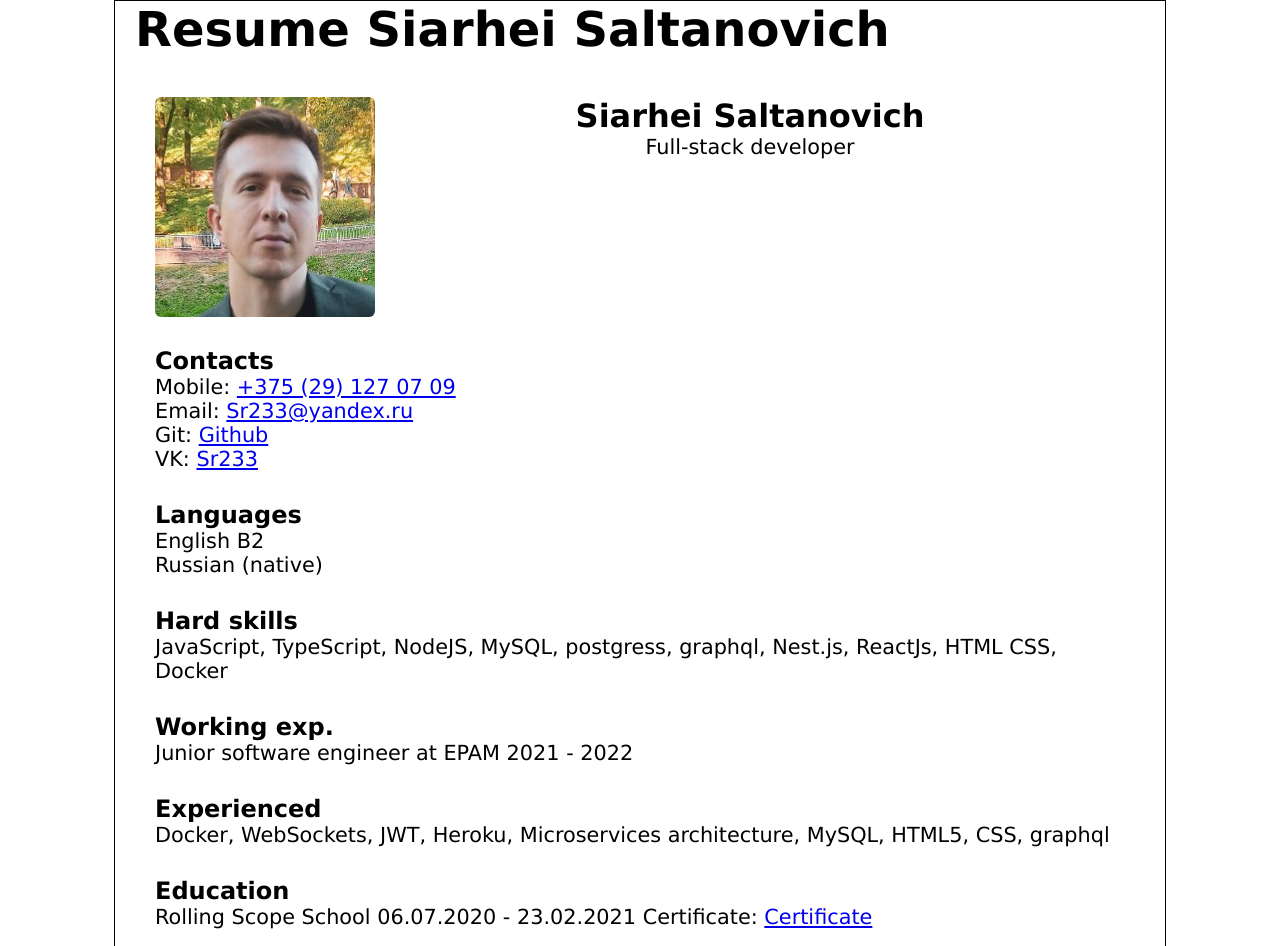
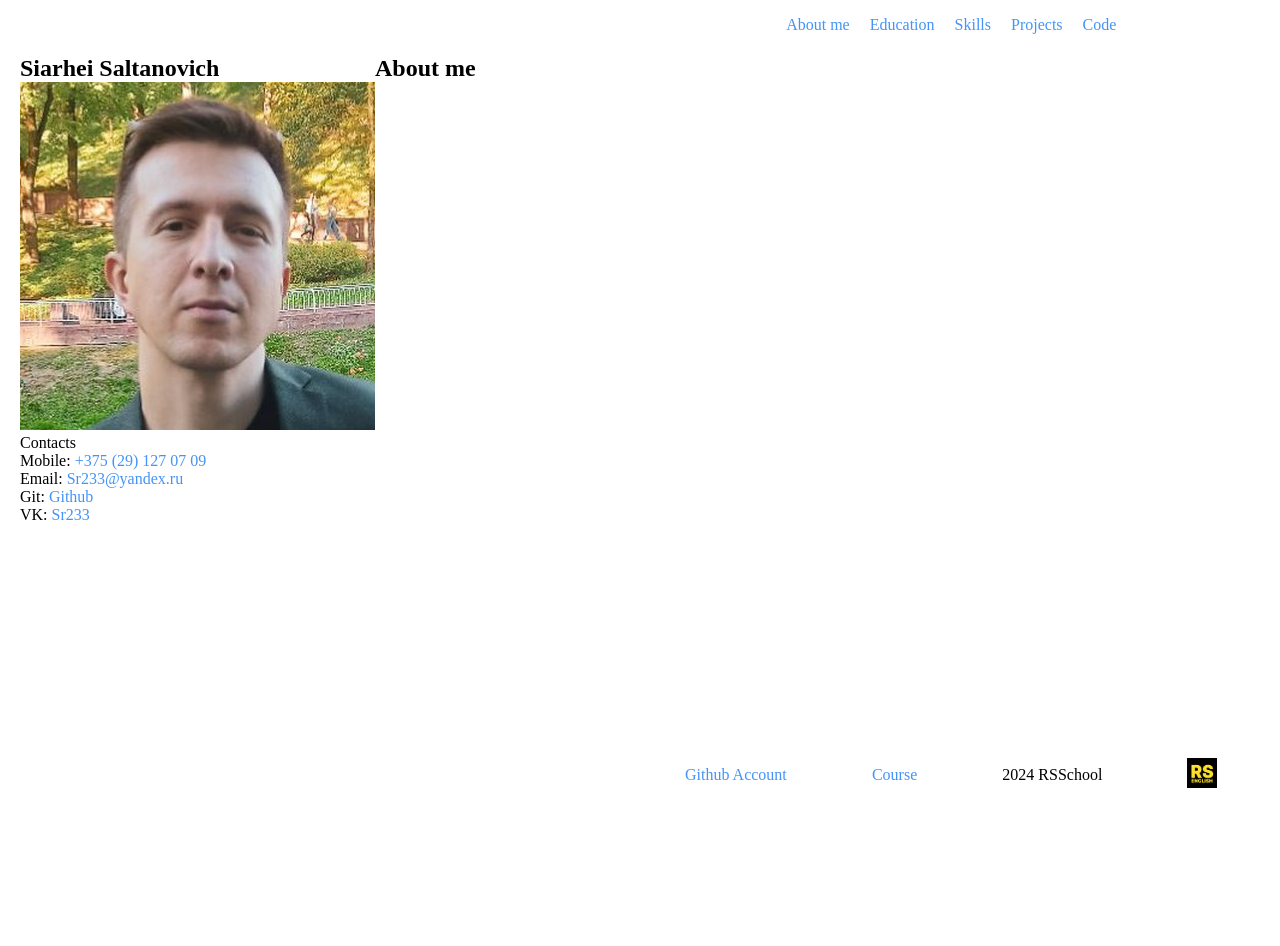
Before and after one commit to Srr233/rsschool-cv, a plain HTML site: page index.html in a window 1280 px wide. Shown: the top 946 px of the page. After the commit the page ends 800 px from the top, so only its background shows below. Drawn offline with Linux system fonts and the light colour scheme.

Commit message:
init: new version

```diff
--- a/index.html
+++ b/index.html
@@ -1,114 +1,51 @@
 <!DOCTYPE html>
 <html lang="en">
     <head>
-        <link href="./style.css" rel="stylesheet">
-        <title>Sr233</title>
+        <meta charset="UTF-8" />
+        <meta name="viewport" content="width=device-width, initial-scale=1.0" />
+        <link rel="stylesheet" href="style.css" />
+        <title>Siarhei CV</title>
     </head>
     <body>
-        <div class="wrapper">
-            <header><h1 class="h1-header">Resume Siarhei Saltanovich</h1></header>
+        <header>
+            <nav>
+                <ul class="header__ul">
+                    <li><a href="#">About me</a></li>
+                    <li><a href="#">Education</a></li>
+                    <li><a href="#">Skills</a></li>
+                    <li><a href="#">Projects</a></li>
+                    <li><a href="#">Code</a></li>
+                </ul>
+            </nav>
+        </header>
         <main>
-                <section class="firstSection">
-                    <img class="img" src="./photo_2024-04-28_20-32-06.jpg" alt="I'm">
-                    <div>
-                        <h2>Siarhei Saltanovich</h2>
-                        <p>Full-stack developer</p>
-                    </div>
-                </section>
-                <div class="info-section">
-                    <div>
-                        <article>
-                            <h3>Contacts</h3>
+            <section>
+                <h1>Siarhei Saltanovich</h1>
+                <img src="./src/media/photo_2024-04-28_20-32-06.jpg" alt="Author photo" />
                 <ul>
+                    <span>Contacts</span>
                     <li>Mobile: <a href="tel:+375291270709">+375 (29) 127 07 09</a></li>
                     <li>Email: <a href="mailto:Sr233@yandex.ru">Sr233@yandex.ru</a></li>
                     <li>Git: <a href="https://github.com/Srr233">Github</a></li>
                     <li>VK: <a href="https://vk.com/sr233">Sr233</a></li>
                 </ul>
-                        </article>
-                        <article>
-                            <h3>Languages</h3>
-                            <ul>
-                                <li>English B2</li>
-                                <li>Russian (native)</li>
-                            </ul>
-                        </article>
-                        <article>
-                            <h3>Hard skills</h3>
-                            <p>
-                                JavaScript, TypeScript, NodeJS, MySQL, postgress, graphql, Nest.js, ReactJs, HTML CSS,
-                                Docker
-                            </p>
-                        </article>
-                        <article>
-                            <h3>Working exp.</h3>
-                            <p>Junior software engineer at EPAM 2021 - 2022</p>
-                        </article>
-                        <article>
-                            <h3>Experienced</h3>
-                            <p>
-                                Docker, WebSockets, JWT, Heroku, Microservices architecture, MySQL, HTML5, CSS, graphql
-                            </p>
-                        </article>
-                        <article>
-                            <h3>Education</h3>
-                            <p>
-                                Rolling Scope School 06.07.2020 - 23.02.2021 Certificate:
-                                <a href="https://app.rs.school/certificate/xsv5x7sa">Certificate</a>
-                            </p>
-                        </article>
-                    </div>
-                </div>
+            </section>
+            <div class="content-wrapper">
                 <section>
-                    <h3>My latest code:</h3>
-                    <div class="code">
-                        <pre><code>
-                            клёво FindMeAJob жЫ
-                                    стрельнутьБычки(startPack) жЫ
-                                         тырыпыры.startPack внатуре startPack нахуй
-                                         тырыпыры._salary внатуре startPack.salary нахуй
-                                     есть
-
-                                 findAJob() жЫ
-                                    потрещим (трулио) жЫ
-                                        красноглазое.чмо("you will find a job soon...") нахуй
-                                    есть
-                                есть
-
-                                set salary(param) жЫ
-                                    тырыпыры._salary внатуре param * 10 нахуй
-                                    отвечаю тырыпыры._salary нахуй
-                                есть
-                                get salary() жЫ
-                                    отвечаю тырыпыры._salary нахуй
-                                есть
-                            есть
-
-                            </code></pre>
+                    <h2>About me</h2>
+                    <div class="about-me-wrapper">
+                        <p></p>
                     </div>
                 </section>
-                <section>
-                    <h3>Experience</h3>
-                    <p>Junior software developer EPAM systems 2021-2022</p>
-                </section>
-                <section>
-                    <h3>Education</h3>
-                    <p>
-                        A welder officialy, but I took a course of front-end development in Rolling Scope School in 2020
-                    </p>
-                </section>
-                <section>
-                    <h3>English</h3>
-                    <p>B2</p>
-                </section>
+            </div>
         </main>
         <footer>
             <a href="https://github.com/Srr233">Github Account</a>
+            <a href="https://rs.school/courses/javascript">Course</a>
             <p class="p-footer">2024 RSSchool</p>
             <div>
-                    <img id="logo-rss" src="./RSEnglish.png" alt="Rolling scope school logo">
+                <img id="logo-rss" src="./src/media/RSEnglish.png" alt="Rolling scope school logo" />
             </div>
         </footer>
-        </div>
     </body>
 </html>
--- /dev/null
+++ b/src/css/constants.css
@@ -0,0 +1,3 @@
+:root {
+    --link-a: #4493f8;
+}
--- /dev/null
+++ b/src/css/footer.css
@@ -0,0 +1,12 @@
+footer {
+    display: flex;
+    grid-column-start: 2;
+    grid-row-start: 3;
+    justify-content: space-around;
+    align-items: center;
+}
+
+footer img {
+    width: 30px;
+    height: 30px;
+}
--- /dev/null
+++ b/src/css/header.css
@@ -0,0 +1,15 @@
+header {
+    display: flex;
+    justify-content: center;
+    align-items: center;
+
+    grid-column-start: 2;
+}
+
+.header__ul {
+    display: flex;
+}
+
+.header__ul li {
+    padding: 0 10px;
+}
--- /dev/null
+++ b/src/css/index.css
@@ -0,0 +1,4 @@
+@import url("./constants.css");
+@import url("./footer.css");
+@import url("./header.css");
+@import url("./main.css");
--- /dev/null
+++ b/src/css/main.css
@@ -0,0 +1,5 @@
+main {
+    display: flex;
+    grid-column-start: 1;
+    grid-column-end: 3;
+}
--- a/style.css
+++ b/style.css
@@ -1,116 +1,27 @@
-@keyframes fromLeft {
-    0% {
-        right: 100vw;
-    }
-
-    100% {
-        right: 0px;
-    }
-}
-
-@keyframes fromRight {
-    0% {
-        left: 100vw;
-    }
-    100% {
-        left: 0px;
-    }
-}
+@import url("./src/css/index.css");
 
 * {
     margin: 0;
-}
-
-.firstSection div {
-    position: relative;
-    animation: 1.2s fromRight;
-}
-
-p,
-li {
-    font-family: Verdana, sans-serif;
-    font-size: 130%;
-    list-style-type: none;
-}
-ul {
     padding: 0;
 }
 
-h1 {
-    font-family: Verdana, sans-serif;
-    font-size: 48px;
-}
-h2 {
-    font-family: Verdana, sans-serif;
-    font-size: 32px;
-}
-h3 {
-    font-family: Verdana, sans-serif;
-    font-size: 24px;
-}
-.firstSection {
-    display: flex;
+li {
+    list-style: none;
 }
 
-.img {
-    animation: 1s fromLeft;
+a {
+    color: var(--link-a);
+    text-decoration: none;
 }
 
-.firstSection div {
-    width: 100%;
-    text-align: center;
+body {
+    margin: 0 auto;
+    height: 100vh;
+    max-width: 1280px;
+    padding: 0 20px;
+
+    display: grid;
+    grid-template-columns: 1fr 1fr;
+    grid-template-rows: 50px 1fr 50px;
+    gap: 5px;
 }
-.info-section {
-    display: flex;
-}
-.info-section article {
-    margin-top: 30px;
-}
-main {
-    padding: 20px;
-}
-
-main section {
-    margin-top: 20px;
-}
-
-.wrapper {
-    width: 1010px;
-    margin-left: auto;
-    margin-right: auto;
-    border: 1px solid black;
-    padding: 0 20px;
-}
-
-.firstSection img {
-    width: 220px;
-    height: 220px;
-}
-.img {
-    position: relative;
-    width: 50%;
-    height: 50%;
-    border-radius: 6px;
-}
-
-.code {
-    position: relative;
-    width: 100%;
-    border-radius: 5px;
-    background-color: gainsboro;
-}
-
-footer {
-    display: flex;
-    justify-content: space-between;
-    align-items: center;
-}
-
-.p-footer {
-    font-size: 14px;
-}
-
-#logo-rss {
-    width: 50px;
-    height: 50px;
-}
```
Also changed, not shown: src/media/RSEnglish.png (renamed from RSEnglish.png), src/media/photo_2024-04-28_20-32-06.jpg (renamed from photo_2024-04-28_20-32-06.jpg). Lines whose indentation alone changed are shown as unchanged.
